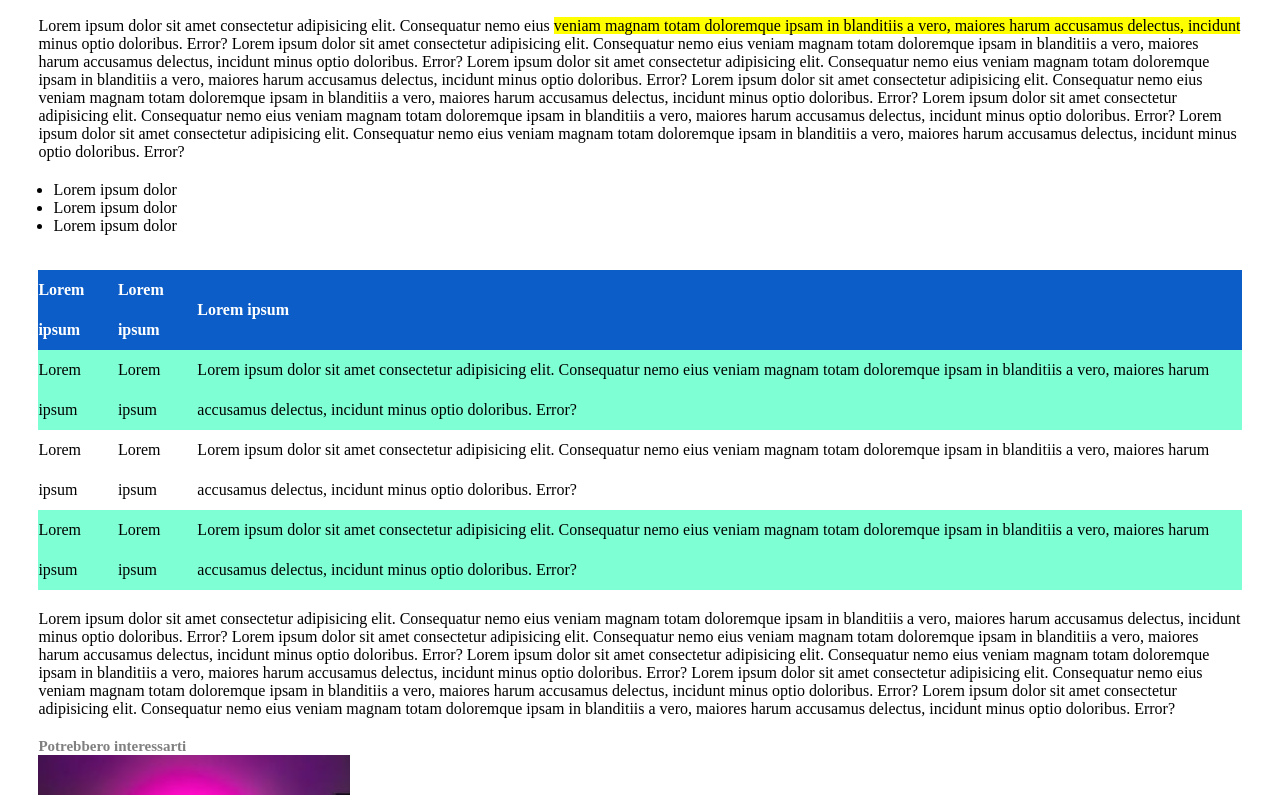
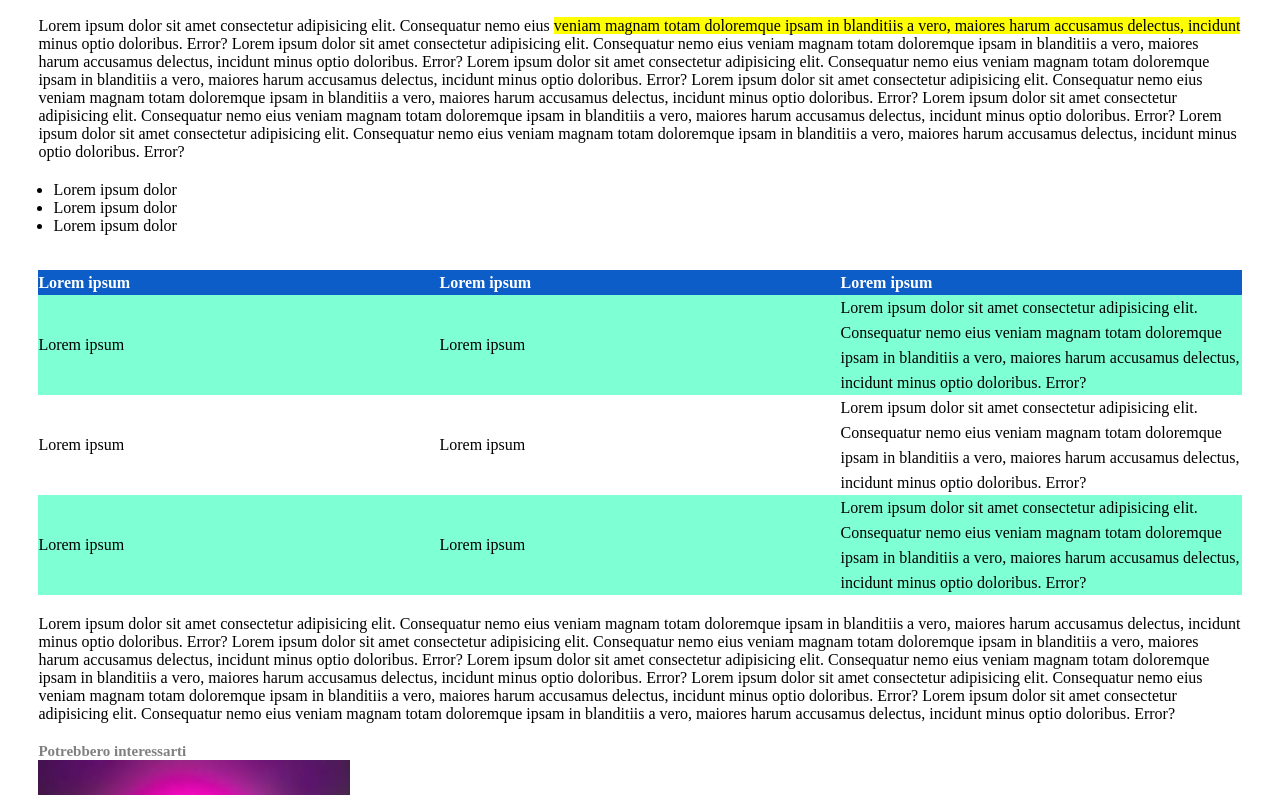
Before and after one commit to MicheleSula/html-css-booleaner, a plain HTML site: page index.html in a window 1280 px wide. Shown: the part 632-1427 px from the top of the page. Drawn offline with Linux system fonts and the light colour scheme.

Commit message:
Added width to table

```diff
--- a/css/style.css
+++ b/css/style.css
@@ -80,12 +80,16 @@ header {
         padding-top: 20px;
         border-spacing: 0;
         text-align: left;
-        line-height: 40px;
+        line-height: 25px;
     }
 
     .head {
         color: white;
         background-color: rgb(12, 93, 199);
+    }
+
+    .head th {
+        width: 30%;
     }
 
     .acquamarine-row {
```
